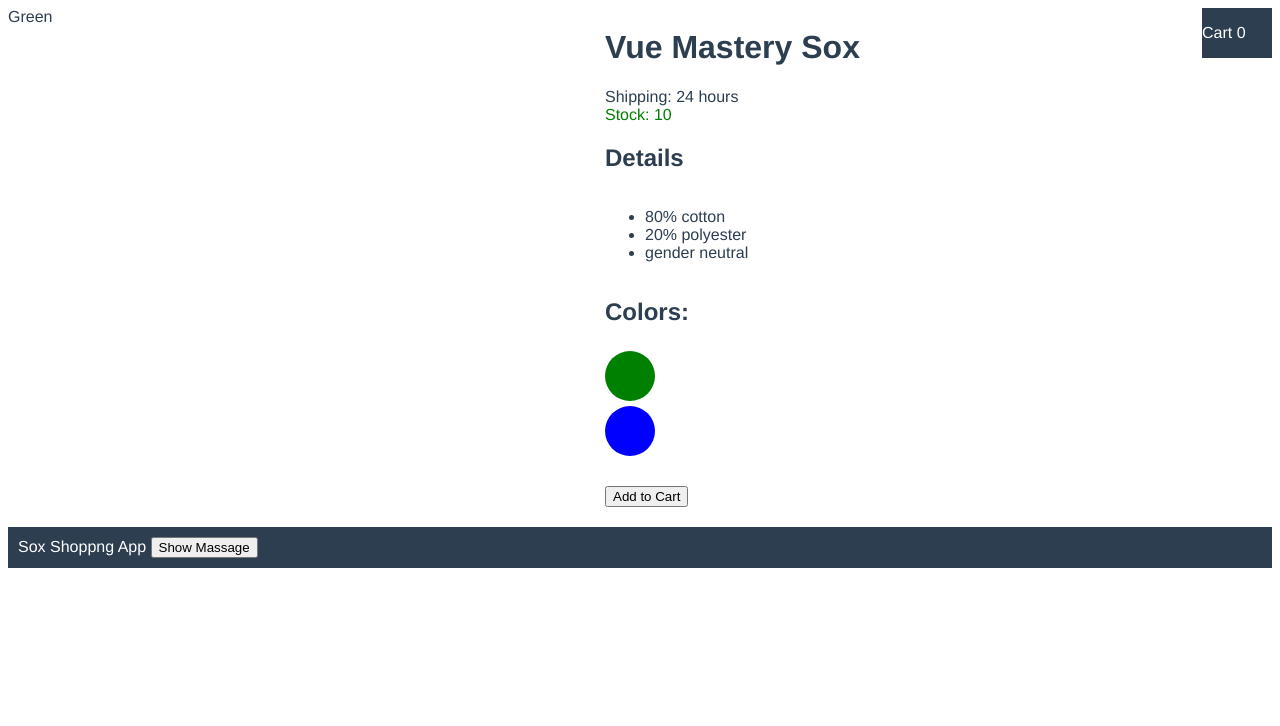
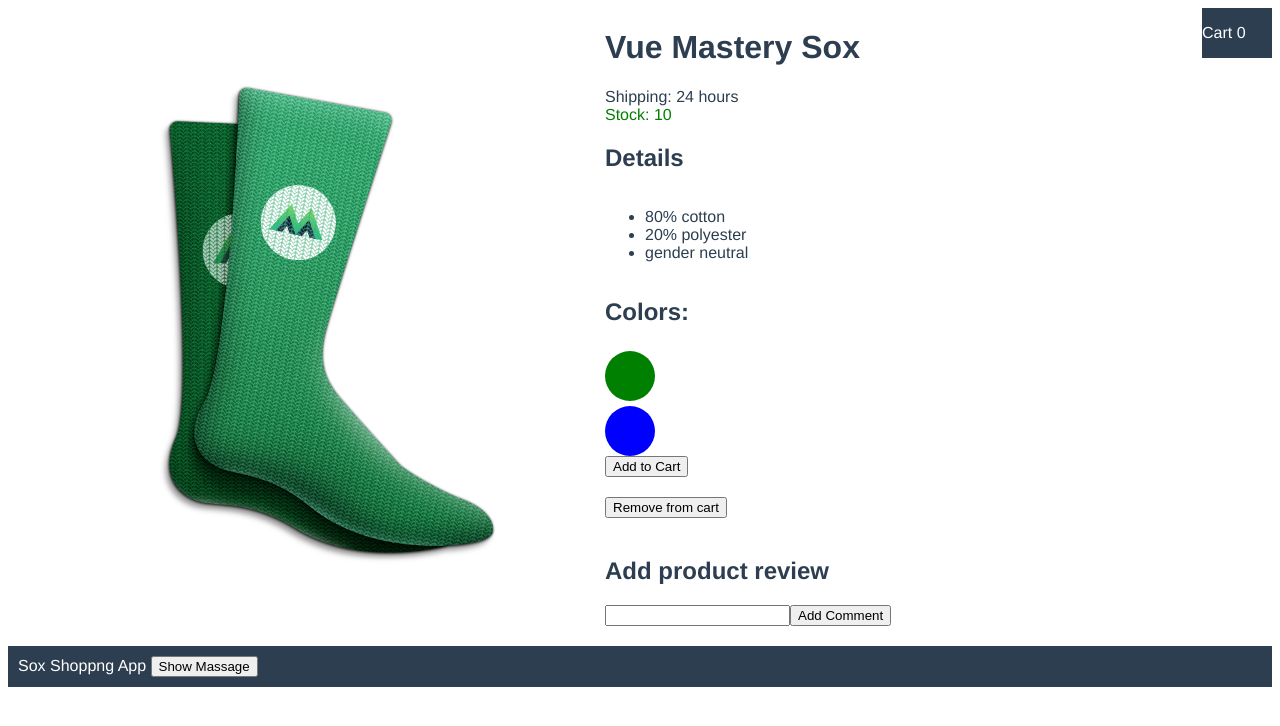
Before and after one commit to pawellesniowski/vue-1-12-sox-shop, a Vue app: page / in a window 1280 px wide. Shown: the top 726 px of the page. Built offline with nearby package versions, Linux system fonts and the light colour scheme.

Commit message:
Adds images displaying.

```diff
--- a/package.json
+++ b/package.json
@@ -22,6 +22,7 @@
     "node-sass": "^4.13.0",
     "sass-loader": "^8.0.0",
     "typescript": "~3.5.3",
-    "vue-template-compiler": "^2.6.10"
+    "vue-template-compiler": "^2.6.10",
+    "webpack-chain": "^6.3.0"
   }
 }
--- a/src/App.vue
+++ b/src/App.vue
@@ -1,7 +1,7 @@
 <template>
   <div id="app">
-    <CartMiniature :cartItemsNumber="cartItemsNumber"/>
-    <ProductPage :handleItemsToCart="handleItemsToCart"/>
+    <CartMiniature :cartItemsNumber="cartItems.length"/>
+    <ProductPage @add-to-cart="addToCart" @remove-from-cart="removeFromCart"/>
     <AppFooter/>
   </div>
 </template>
@@ -20,9 +20,13 @@
   },
 })
 export default class App extends Vue {
-  cartItemsNumber: number = 0;
-  handleItemsToCart () {
-    this.cartItemsNumber++;
+  cartItems: number[] = [];
+  addToCart (id: number): void {
+    this.cartItems.push(id);
+  }
+  removeFromCart (id: number) {
+    const indexIdToRemove = this.cartItems.indexOf(id);
+    this.cartItems = this.cartItems.filter((item, index) => index !== indexIdToRemove);
   }
 }
 </script>
--- /dev/null
+++ b/src/components/ProductReview.vue
@@ -0,0 +1,16 @@
+<template>
+  <div class="product-review">
+    <input type="text">
+    <button>Add Comment</button>
+  </div>
+</template>
+
+<script lang="ts">
+import {Vue, Component} from 'vue-property-decorator'
+
+@Component
+export default class ProductReview extends Vue{
+
+}
+
+</script>
--- a/src/views/ProductPage.vue
+++ b/src/views/ProductPage.vue
@@ -1,8 +1,10 @@
 <template>
   <div class="product-page__container">
     <div class="product-page__leftcol">
-      {{activeVariant.color}}
-      <img :src="activeVariant.image">
+      <img
+        class="product-page__product-image"
+        :src="activeVariant.image"
+      >
     </div>
     <div class="product-page__rightcol">
       <h1>{{title}}</h1>
@@ -14,6 +16,7 @@
       <ul>
         <li v-for="detail in activeVariant.details" v-bind:key="detail.id">{{detail.description}}</li>
       </ul>
+      <div class="product-page__color-option"></div>
       <h2>Colors:</h2>
       <div
         v-for="(variant, index) in productVariants"
@@ -24,16 +27,26 @@
       >
       </div>
       <button
-        v-on:click="handleAddToCart"
+        v-on:click="handleAddToCart(activeVariant.id)"
         :disabled="!isInStock"
       >Add to Cart
       </button>
+      <button
+        v-on:click="handleRemoveFromCart(activeVariant.id)"
+      >Remove from cart
+      </button>
+
+      <h2>Add product review</h2>
+      <ProductReview />
+
     </div>
+
   </div>
 </template>
 
 <script lang="ts">
-import {Component, Prop, Vue} from 'vue-property-decorator';
+import {Component, Vue} from 'vue-property-decorator';
+import ProductReview from "@/components/ProductReview.vue";
 
 interface MaterialDetails {
   id: number;
@@ -51,11 +64,10 @@
 Component.registerHooks([
   'created',
 ]);
-
-@Component
+@Component({
+  components: {ProductReview}
+})
 export default class ProductPage extends Vue {
-  @Prop() handleItemsToCart!: () => void;
-
   brand: string = "Vue Mastery";
   product: string = "Sox";
   activeVariant: ProductVariant | null = null;
@@ -63,7 +75,7 @@
     {
       id: 234,
       color: "Green",
-      image: "",
+      image: "./images/green.jpg",
       inventory: 10,
       details: [
         {id: 1, description: "80% cotton"},
@@ -74,7 +86,7 @@
     {
       id: 456,
       color: "Blue",
-      image: "",
+      image: "./images/blue.jpg",
       inventory: 5,
       details: [
         {id: 1, description: "99% cotton"},
@@ -92,23 +104,29 @@
     this.activeVariant = this.productVariants[index];
   }
 
-  handleAddToCart() {
-    if(this.activeVariant!.inventory > 0) {
+  handleAddToCart(id: number): void {
+    if (this.activeVariant!.inventory > 0) {
       this.activeVariant!.inventory--;
-      this.handleItemsToCart();
+      this.$emit('add-to-cart', id);
     }
+  }
+
+  handleRemoveFromCart(id: number): void {
+    this.activeVariant!.inventory++;
+    this.$emit('remove-from-cart', id);
   }
 
   get title(): string {
     return this.brand + " " + this.product;
   }
 
-  get isInStock():boolean {
-    if(this.activeVariant !== null) {
+  get isInStock(): boolean {
+    if (this.activeVariant !== null) {
       return !!this.activeVariant.inventory;
     }
     return false;
   }
+
 
 }
 
@@ -116,9 +134,21 @@
 
 <style lang="scss" scoped>
 
+
 .product-page__container {
   display: grid;
   grid-template-columns: 1fr 1fr;
+}
+
+.product-page__leftcol {
+  display: flex;
+  justify-content: center;
+  align-items: center;
+
+}
+
+.product-page__product-image {
+  max-width: 500px;
 }
 
 .product-page__rightcol {
@@ -139,4 +169,8 @@
   margin-bottom: 30px;
 }
 
+button {
+  margin-bottom:20px;
+}
+
 </style>
```
Also changed, not shown: src/vue.config.js (added, +9 -0 lines), public/images/blue.jpg (renamed from src/assets/vmSocks-blue-onWhite.jpg), public/images/green.jpg (renamed from src/assets/vmSocks-green-onWhite.jpg).
